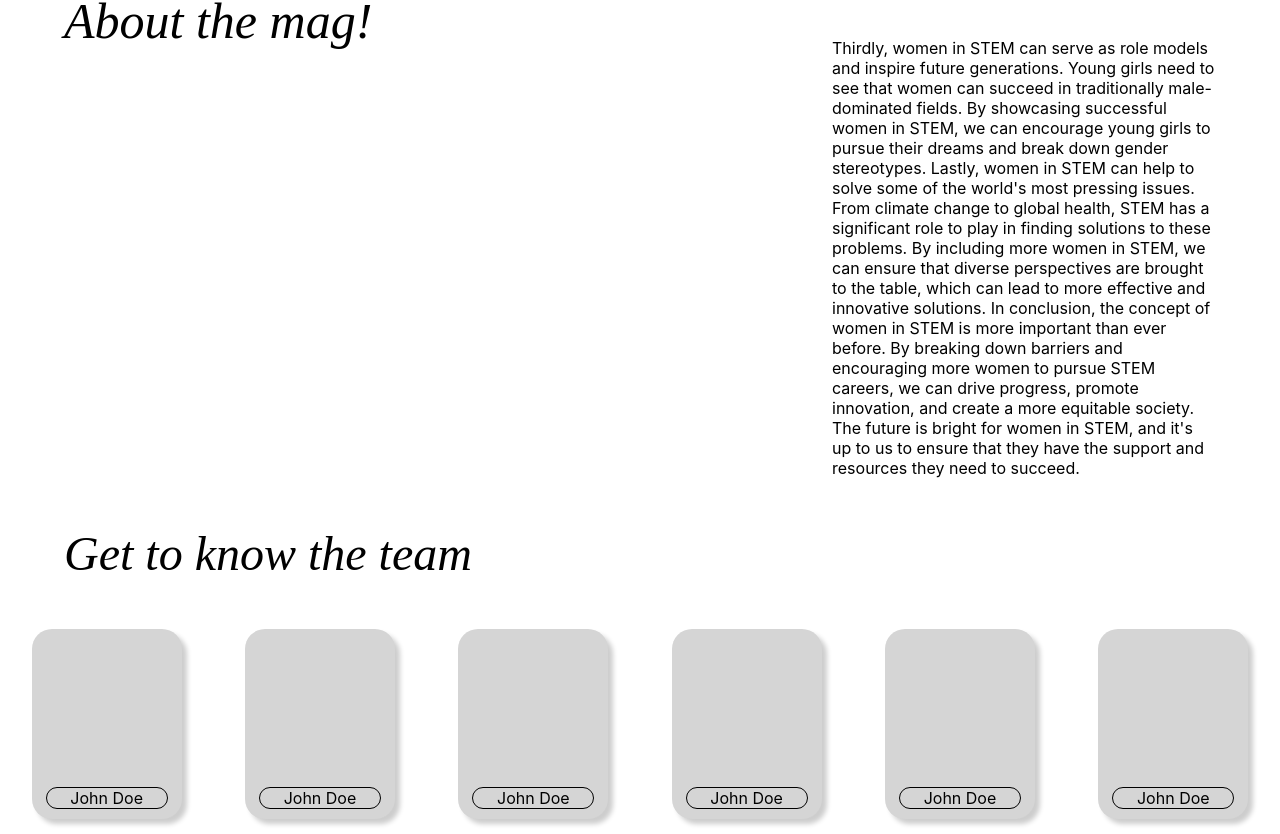
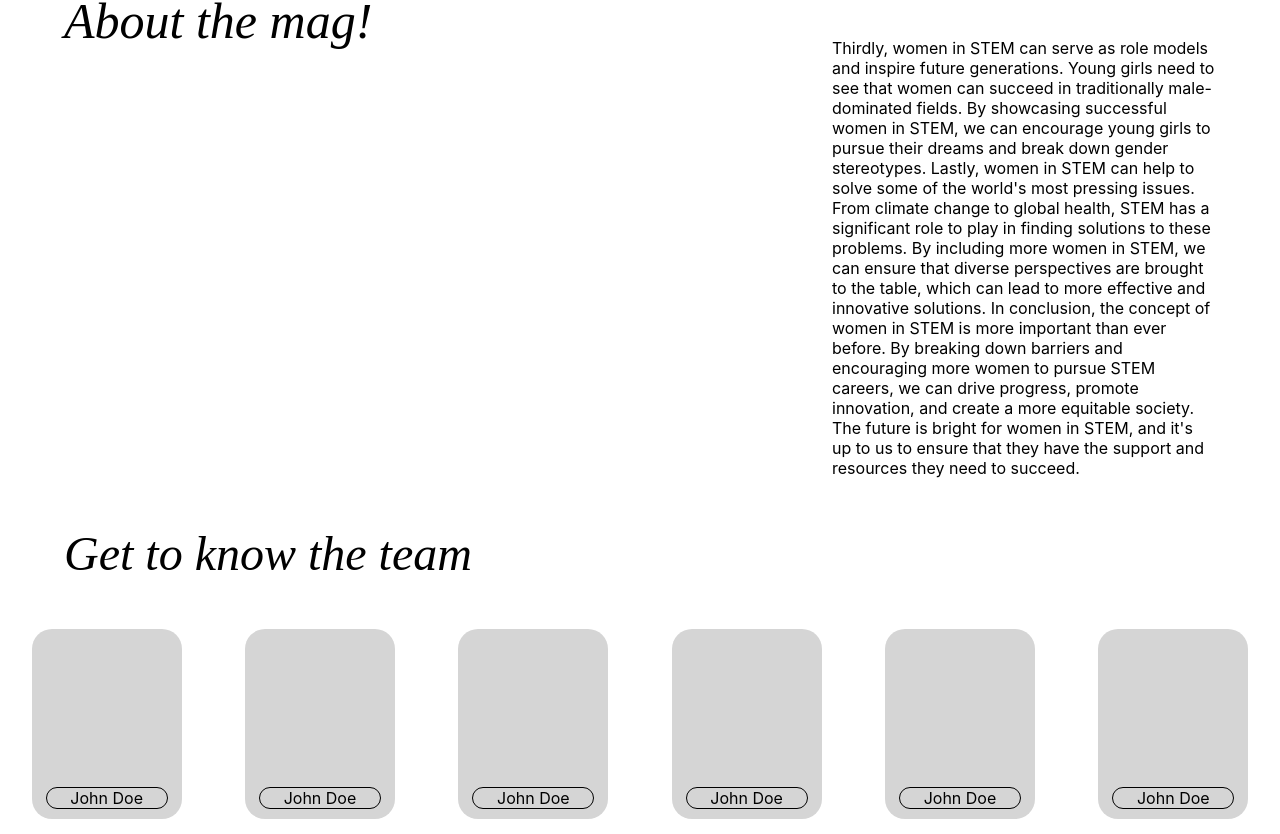
Before and after one commit to foresightmag/foresight, a React (Create React App) app: page / in a window 1280 px wide. Shown: the part 872-1706 px from the top of the page. Built offline with nearby package versions, Linux system fonts and the light colour scheme.

Commit message:
remove box shadow

```diff
--- a/src/css/Card.css
+++ b/src/css/Card.css
@@ -19,7 +19,7 @@
   border-radius: 20px;
   border-color: transparent;
   transition: all 0.3s ease 0s;
-  box-shadow: 5px 5px 5px rgba(0, 0, 0, 0.2);
+
 }
 .Card:hover{
   transform: scale(1.05);
```
